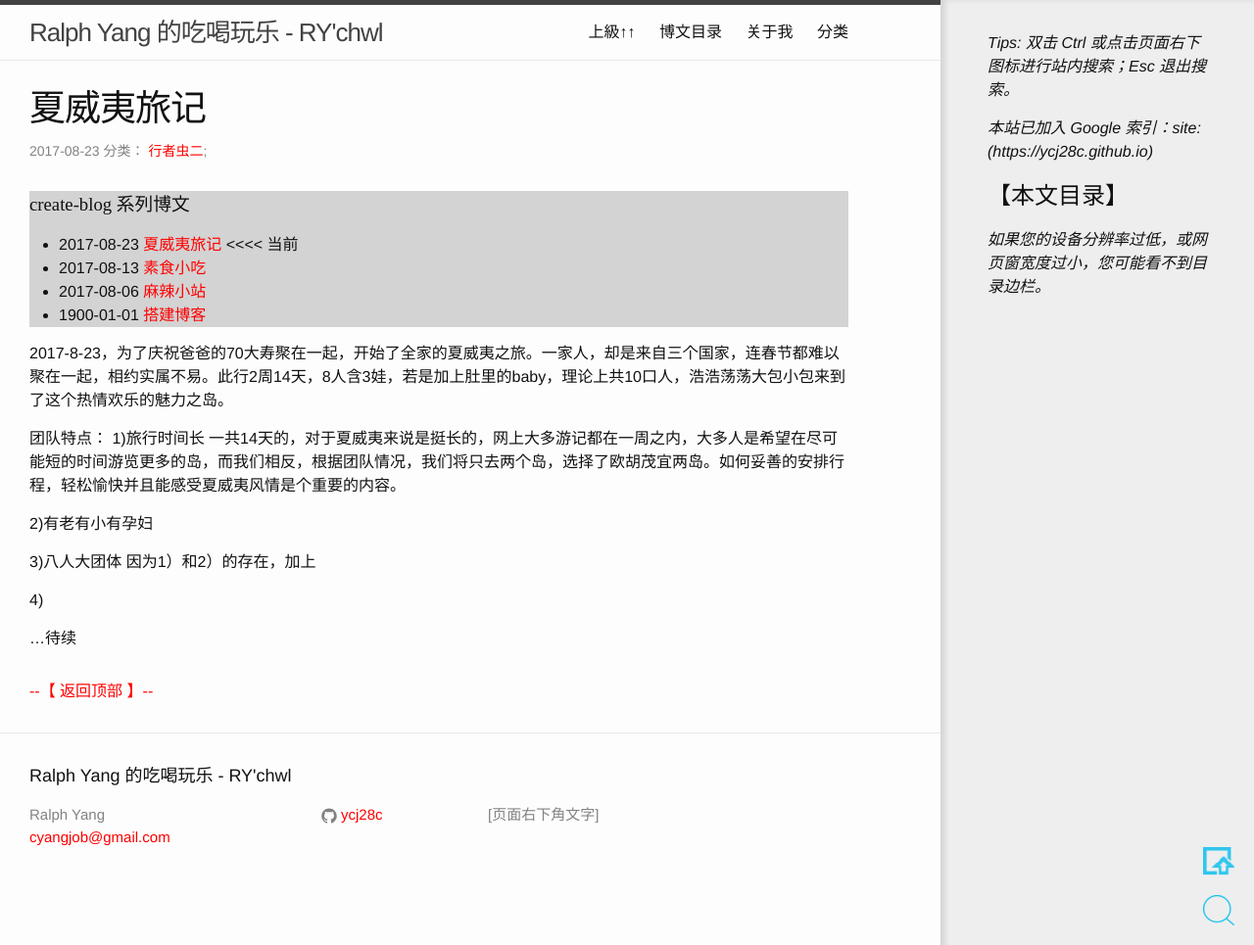
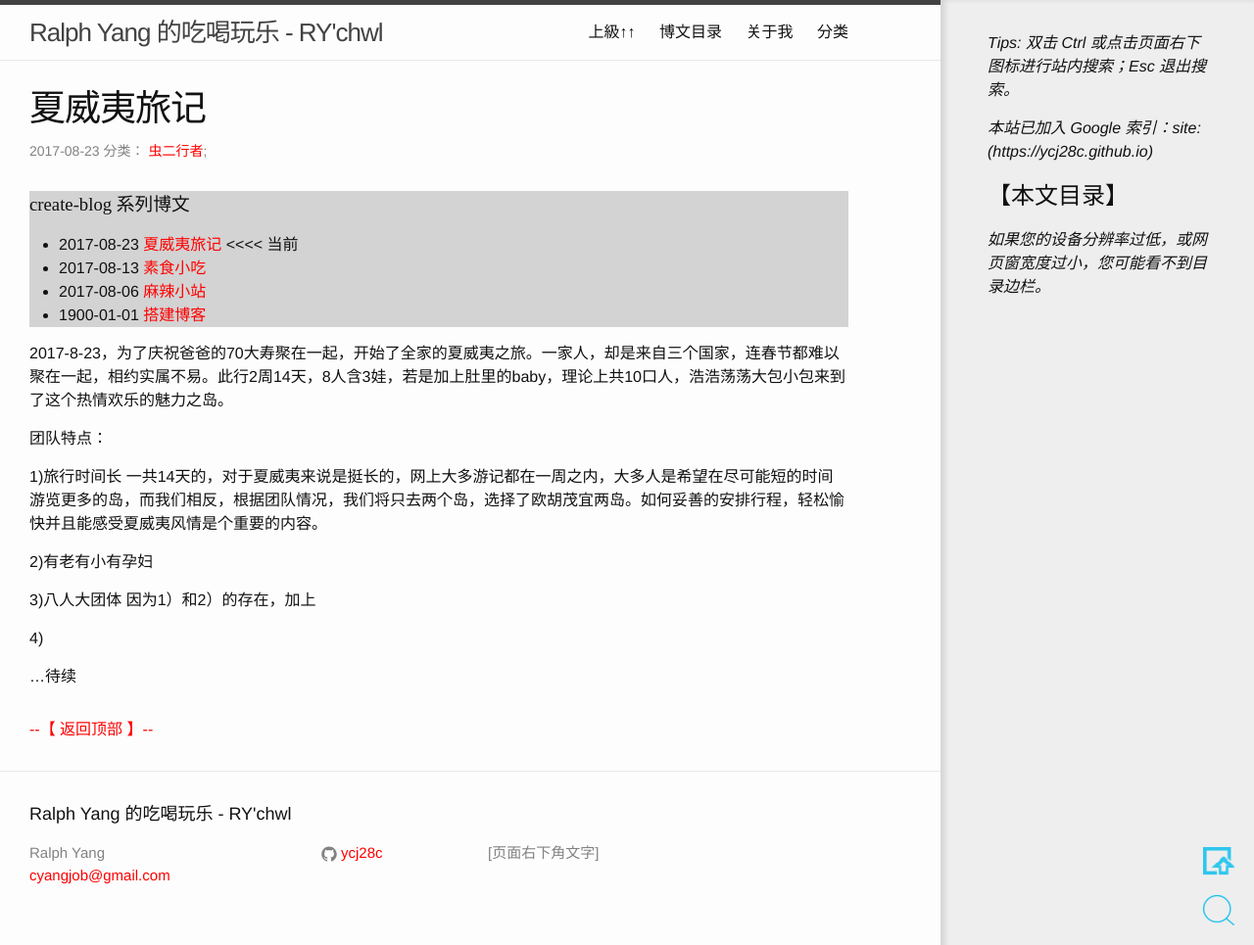
Before and after one commit to ycj28c/lifeblog, a Jekyll site: the page built from _posts/2017-08-23-family-hawaii.md, in a window 1280 px wide and 965 px high. Shown: the whole window at 98% size. Built offline with Jekyll 4.4.1, drawn with Linux system fonts in a browser that asks for light colours; comment, search, counter and statistics services are not loaded.

Commit message:
20170902_003441

```diff
--- a/_posts/2017-08-23-family-hawaii.md
+++ b/_posts/2017-08-23-family-hawaii.md
@@ -1,13 +1,14 @@
 ---
 layout: post
 title: 夏威夷旅记
-category: 行者虫二
+category: 虫二行者
 tag: create-blog
 ---
 
 2017-8-23，为了庆祝爸爸的70大寿聚在一起，开始了全家的夏威夷之旅。一家人，却是来自三个国家，连春节都难以聚在一起，相约实属不易。此行2周14天，8人含3娃，若是加上肚里的baby，理论上共10口人，浩浩荡荡大包小包来到了这个热情欢乐的魅力之岛。
 
 团队特点：
+
 1)旅行时间长
 一共14天的，对于夏威夷来说是挺长的，网上大多游记都在一周之内，大多人是希望在尽可能短的时间游览更多的岛，而我们相反，根据团队情况，我们将只去两个岛，选择了欧胡茂宜两岛。如何妥善的安排行程，轻松愉快并且能感受夏威夷风情是个重要的内容。
 
```
